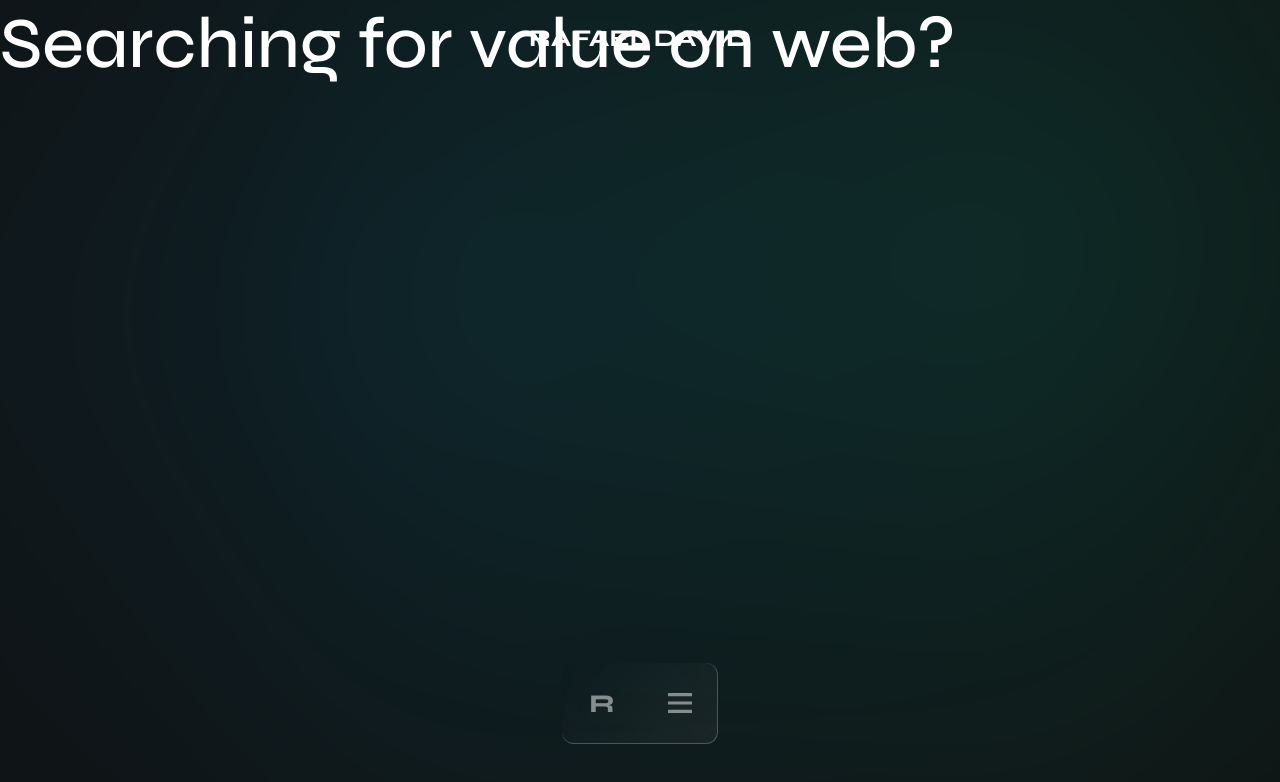
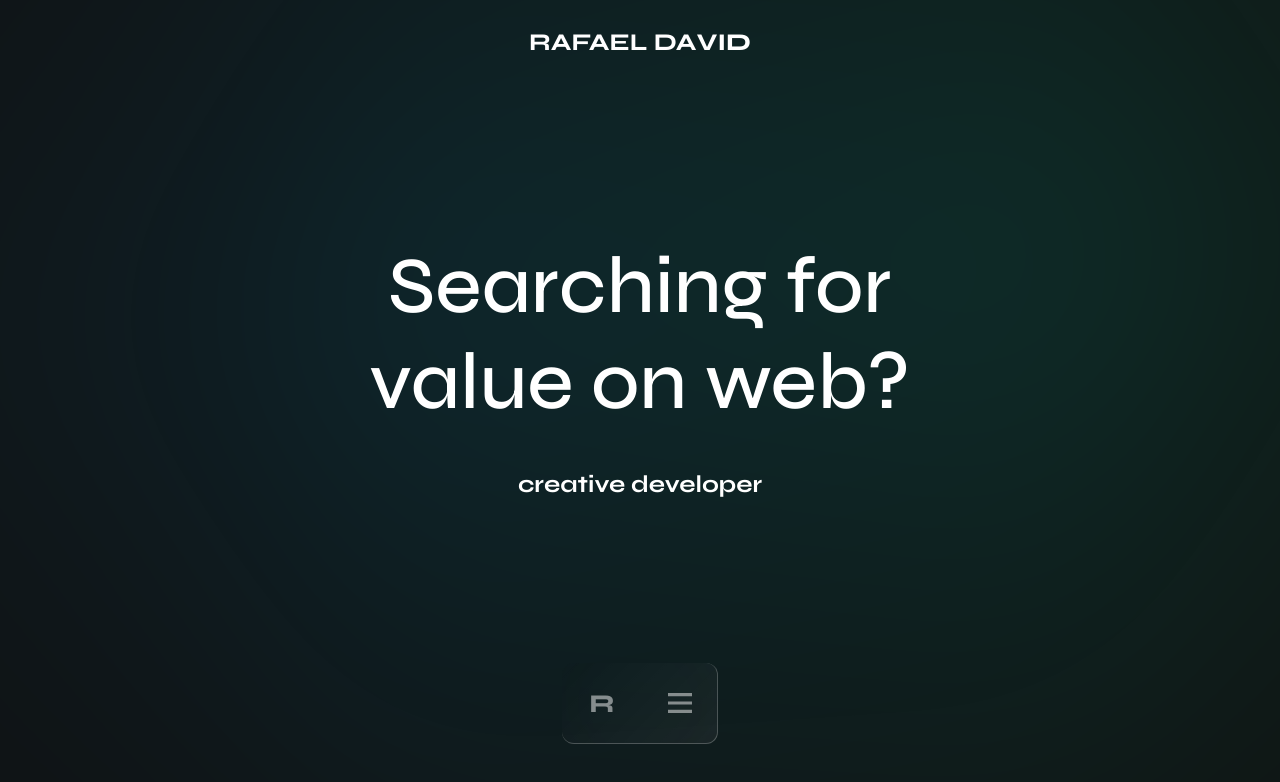
Before and after one commit to o-rafaeldavid/vdd-portfolio, a Next.js app: page / in a window 1280 px wide. Shown: the top 782 px of the page. Built offline with nearby package versions, Linux system fonts and the light colour scheme.

Commit message:
criação viewport e começo de criação de gradient span

```diff
--- /dev/null
+++ b/app/components/global/viewport/index.tsx
@@ -0,0 +1,51 @@
+"use client"
+
+import { HasReactNodeChilldren } from "@/app/utils/types/childrenTypes"
+import viewport_style from './.module.scss'
+
+
+type ViewportProps = HasReactNodeChilldren & {
+    dynamic?: boolean
+    withPaddingSide?: boolean
+    withPaddingTop?: boolean
+    withPaddingBottom?: boolean
+    style?: React.CSSProperties
+    id?: string
+    className?: string
+}
+
+const Viewport = ({
+    children,
+    dynamic = false,
+    withPaddingSide = false,
+    withPaddingTop = false,
+    withPaddingBottom = false,
+    style,
+    id,
+    className
+}: ViewportProps) => {
+    return (
+        <div
+            style={style}
+            id={id}
+            className={`
+                ${(dynamic)
+                    ? viewport_style.dynamic
+                    : viewport_style.noDynamic}
+                ${(withPaddingSide)
+                    ? viewport_style.withPaddingSide
+                    : ''}
+                ${(withPaddingTop)
+                    ? viewport_style.withPaddingTop
+                    : ''}
+                ${(withPaddingBottom)
+                    ? viewport_style.withPaddingBottom
+                    : ''}
+                ${' ' + className}
+        `}>
+            {children}
+        </div>
+    )
+}
+
+export default Viewport
--- a/app/components/index/indexHero/index.tsx
+++ b/app/components/index/indexHero/index.tsx
@@ -1,14 +1,22 @@
 "use client"
+import Viewport from "../../global/viewport"
 import indexHeroStyle from "./.module.scss"
-
-
 
 const IndexHero = () => {
     return (
-
-        <div className={indexHeroStyle.mensagemHero}>
-            <h2>Searching for value on web?</h2>
-        </div>
+        <Viewport
+            id={indexHeroStyle.mensagemHero}
+            withPaddingTop
+            withPaddingBottom
+            withPaddingSide
+        >
+            <div>
+                <br /><br />
+                <h2>Searching for<br />value on web?</h2>
+                <br /><br />
+                <h5>creative developer</h5>
+            </div>
+        </Viewport>
     )
 }
 
--- a/app/utils/scss/global.scss
+++ b/app/utils/scss/global.scss
@@ -13,6 +13,7 @@
 * {
     margin: 0;
     padding: 0;
+    position: relative;
 }
 
 body {
--- a/app/utils/scss/headings.scss
+++ b/app/utils/scss/headings.scss
@@ -1,20 +1,21 @@
 @for $i from 1 to 7 {
     h#{$i} {
         font-family: var(--font-syne);
+        text-align: center;
     }
 }
 
 h1 {
     font-variation-settings: "wght" 770, "GRAD" 88;
-    font-size: 4.5em;
+    font-size: 5em;
 }
 
 h2 {
     font-weight: 500;
-    font-size: 4.5em;
+    font-size: 5em;
 }
 
 h5 {
     font-weight: 700;
-    font-size: 1rem;
+    font-size: 1.5rem;
 }
--- a/app/utils/scss/variables.scss
+++ b/app/utils/scss/variables.scss
@@ -1 +1,2 @@
 $navbar-height: 5rem;
+$navbar-margin-bottom: 3.5rem;
--- /dev/null
+++ b/app/utils/types/childrenTypes.ts
@@ -0,0 +1,9 @@
+import type { ReactNode } from 'react'
+
+export type HasChilldren<T> = {
+    children?: T
+}
+
+export type HasReactNodeChilldren = {
+    children?: ReactNode | ReactNode[]
+}
```
Also changed, not shown: app/components/global/gradientSpan/index.tsx (added, +13 -0 lines), app/components/global/dynamicText/.module.scss, app/components/global/gradientSpan/.module.scss (added), app/components/global/navbar/.module.scss, app/components/global/viewport/.module.scss (added), app/components/index/indexHero/.module.scss.
